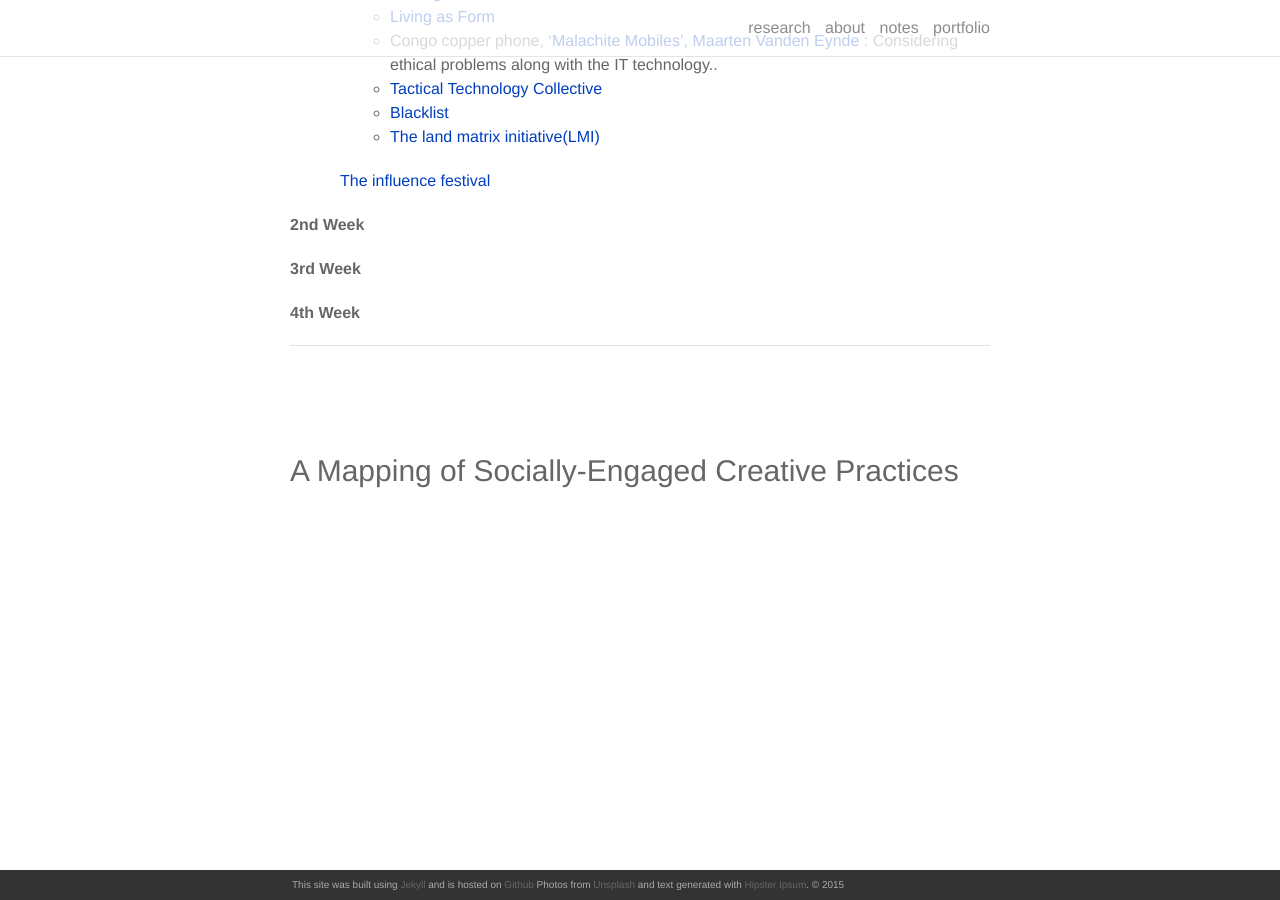
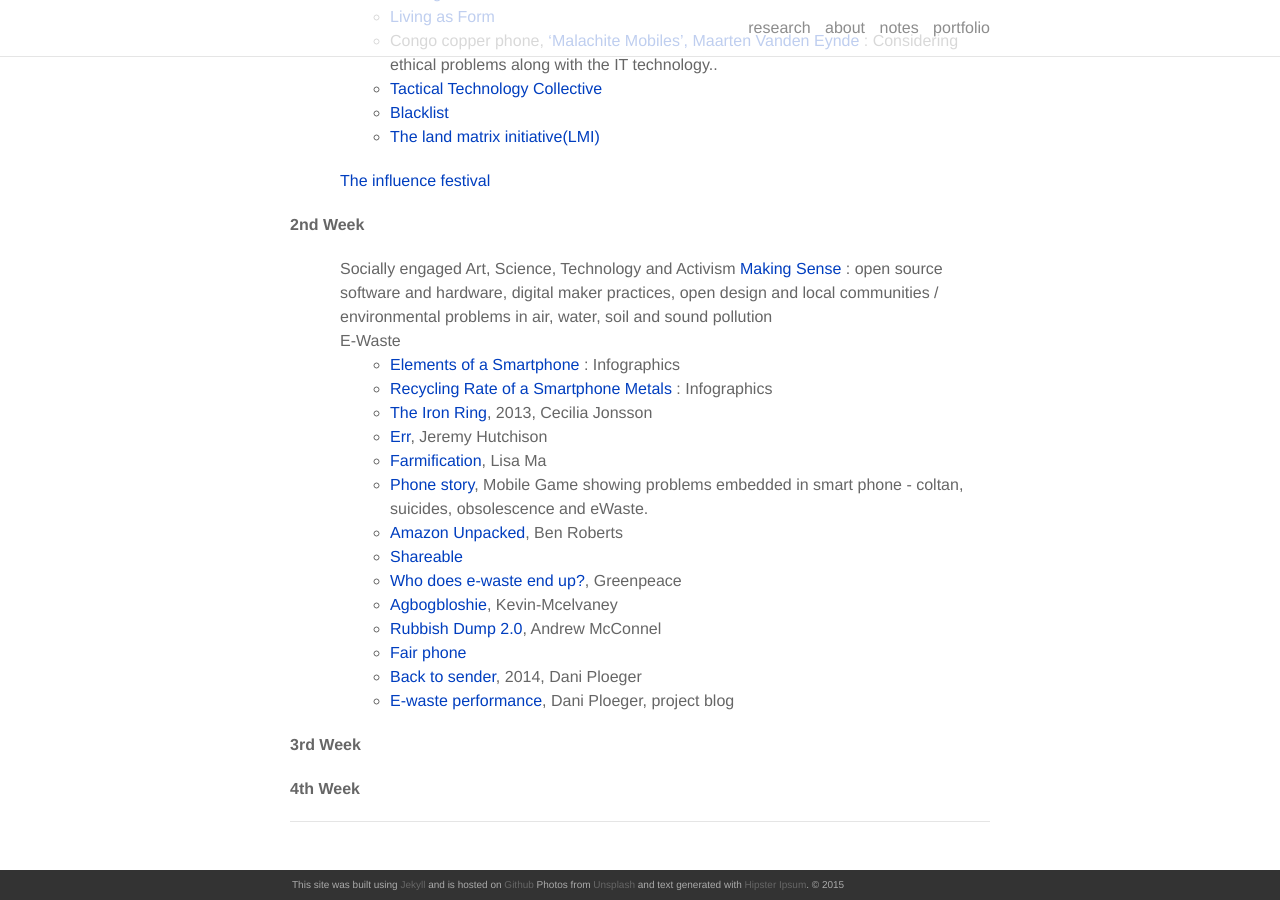
Before and after one commit to lucid2713/lucid2713.github.io, a Jekyll site: the page built from _notes/2017-06-22-A Mapping of Socially-Engaged Creative Practices.markdown, in a window 1280 px wide and 900 px high, scrolled down 915 px. Built offline with Jekyll 4.4.1, drawn with Linux system fonts in a browser that asks for light colours; nearby versions of some CDN libraries.

Commit message:
week2 added

```diff
--- a/_notes/2017-06-22-A Mapping of Socially-Engaged Creative Practices.markdown
+++ b/_notes/2017-06-22-A Mapping of Socially-Engaged Creative Practices.markdown
@@ -84,7 +84,54 @@
 <strong>2nd Week</strong>
 <br/>
 <ul>
+Socially engaged Art, Science, Technology and Activism
+<a href="http://making-sense.eu/" target="blank">Making Sense</a> : open source software and hardware, digital maker practices, open design and local communities / environmental problems in air, water, soil and sound pollution
+<br/>
+
+E-Waste
   <ul>
+    <li>
+    <a href="http://www.compoundchem.com/2014/02/19/the-chemical-elements-of-a-smartphone/" target="blank">Elements of a Smartphone</a> : Infographics
+    </li>
+    <li>
+    <a href="http://www.compoundchem.com/2015/09/15/recycling-phone-elements/" target="blank">Recycling Rate of a Smartphone Metals</a> : Infographics
+    </li>
+    <li>
+    <a href="http://www.ceciliajonsson.com/index.php?/inside/the-iron-ring/" target="blank">The Iron Ring</a>, 2013, Cecilia Jonsson
+    </li>
+    <li>
+    <a href="http://www.jeremyhutchison.com/work/project47.html" target="blank">Err</a>, Jeremy Hutchison
+    </li>
+    <li>
+    <a href="http://www.lisama.co.uk/works/2014/12/18/farmification" target="blank">Farmification</a>, Lisa Ma
+    </li>
+    <li>
+    <a href="http://phonestory.org" target="blank">Phone story</a>, Mobile Game showing problems embedded in smart phone - coltan, suicides, obsolescence and eWaste.
+    </li>
+    <li>
+    <a href="https://www.benrobertsphotography.com/work/amazon-unpacked/#4316" target="blank">Amazon Unpacked</a>, Ben Roberts
+    </li>
+    <li>
+    <a href="https://www.shareable.net/sharing-cities-toolkit" target="blank">Shareable</a>
+    </li>
+    <li>
+    <a href="http://www.greenpeace.org/international/en/campaigns/detox/electronics/the-e-waste-problem/where-does-e-waste-end-up/" target="blank">Who does e-waste end up?</a>, Greenpeace
+    </li>
+    <li>
+    <a href="http://kevin-mcelvaney.com/portfolio/agbogbloshie/" target="blank">Agbogbloshie</a>, Kevin-Mcelvaney
+    </li>
+    <li>
+    <a href="https://www.andrewmcconnell.com/Rubbish-Dump-2-0/1" target="blank">Rubbish Dump 2.0</a>, Andrew McConnel
+    </li>
+    <li>
+    <a href="https://www.fairphone.com/en/" target="blank">Fair phone</a>
+    </li>
+    <li>
+    <a href="https://www.daniploeger.org/" target="blank">Back to sender</a>, 2014, Dani Ploeger
+    </li>
+    <li>
+    <a href="http://www.e-waste-performance.net/home.html" target="blank">E-waste performance</a>, Dani Ploeger, project blog
+    </li>
   </ul>
 </ul>
 </p>
```
